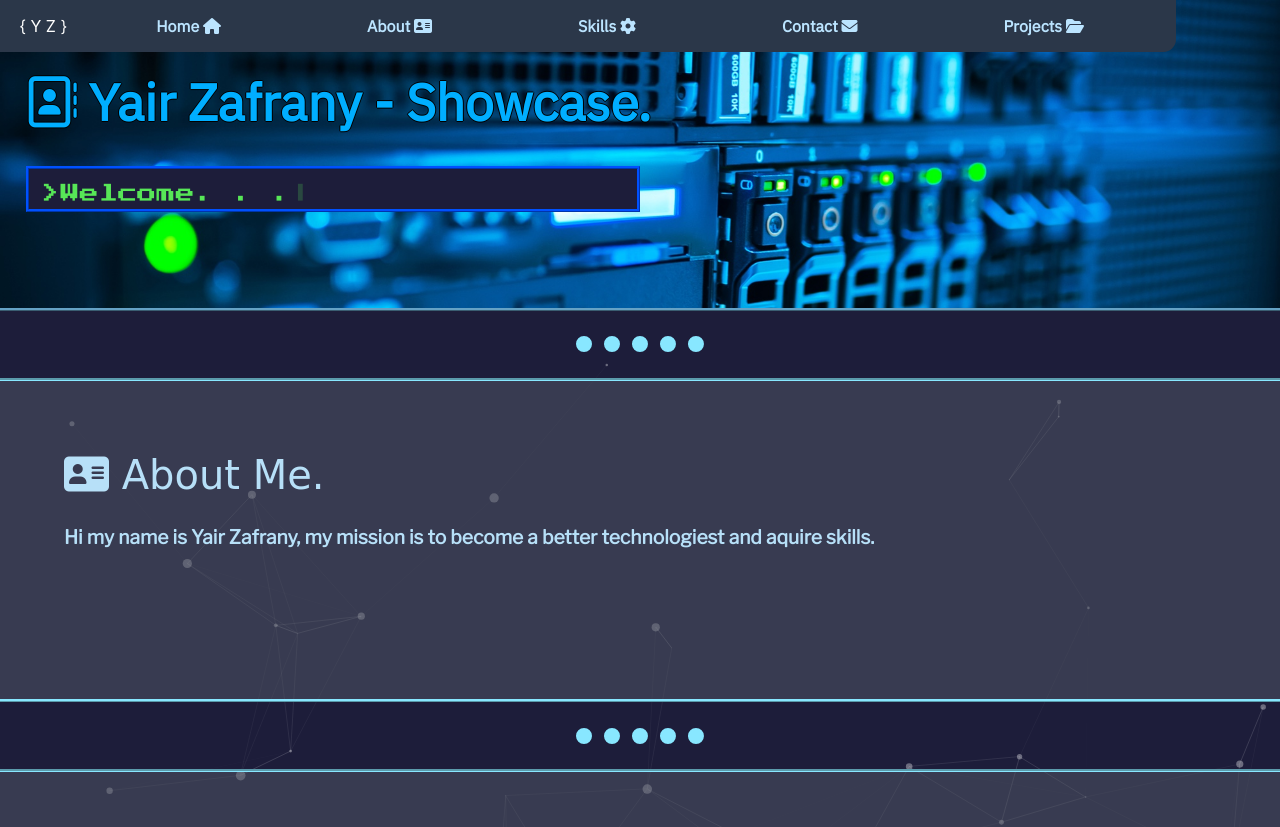
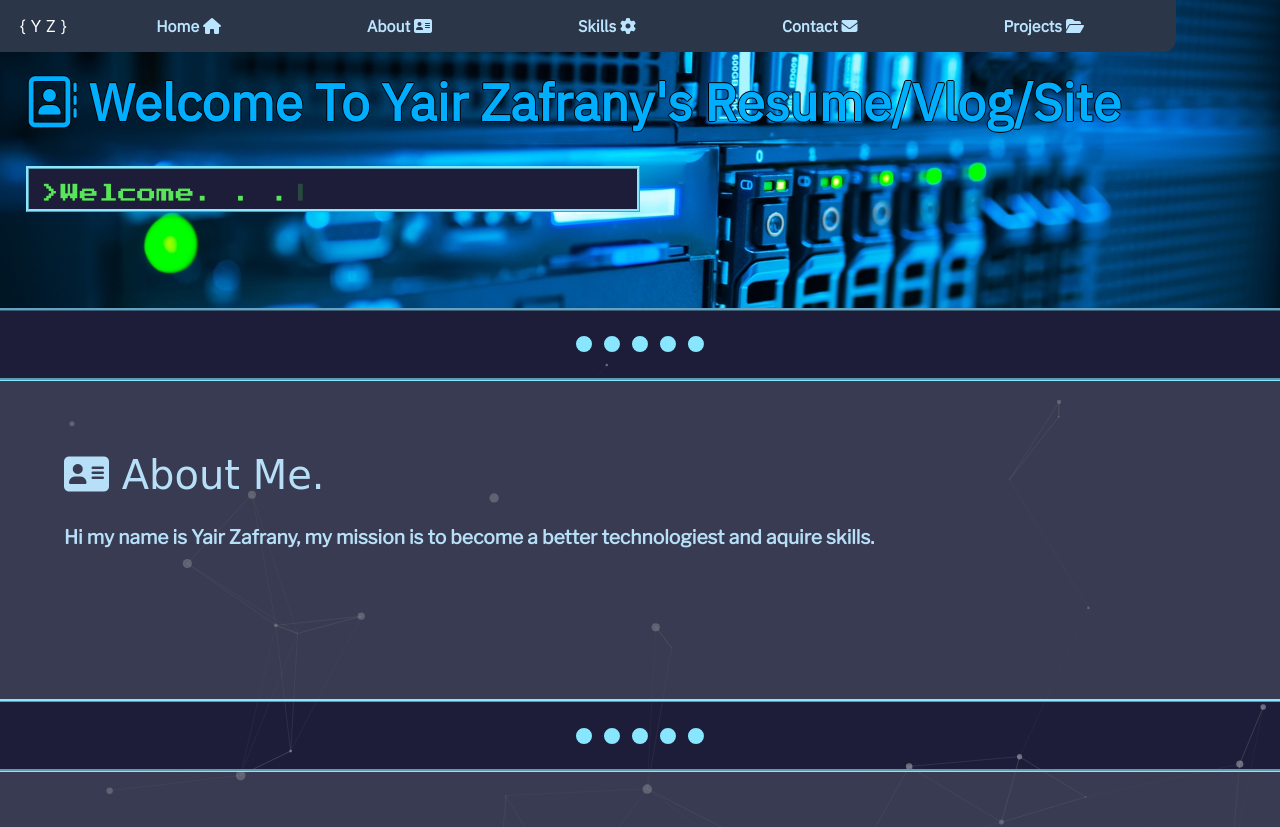
Before and after one commit to yairzaf/yairzaf.github.io, a plain HTML site: page index.html in a window 1280 px wide. Shown: the top 827 px of the page. Drawn offline with nearby package versions, Linux system fonts and the light colour scheme; a web font is replaced by a local one.

Commit message:
changed top title, changed console style

```diff
--- a/css/styles.css
+++ b/css/styles.css
@@ -97,9 +97,9 @@
     margin: 2% 50% 0% 2%;
     border-style: ridge;
     border-width: 0.1%;
-    border-color: #0051ff;
+    border-color: #88e7ff;
 
-    /*border-radius: 1.2rem;*/
+    /* border-radius: 1.2rem; */
 }
 #resume
 {
--- a/index.html
+++ b/index.html
@@ -60,7 +60,7 @@
         </nav>
         <!-- header  &  console animation-->
         <div id="site-header">
-            <span id="title"><i class="far fa-address-book"></i> Yair Zafrany - Showcase.</span>
+            <span id="title"><i class="far fa-address-book"></i> Welcome To Yair Zafrany's Resume/Vlog/Site</span>
             <div id="console">
                 <span id="anim-header" class="console-text"></span><span id="blinker" class="console-text">|</span>
             </div>
```
